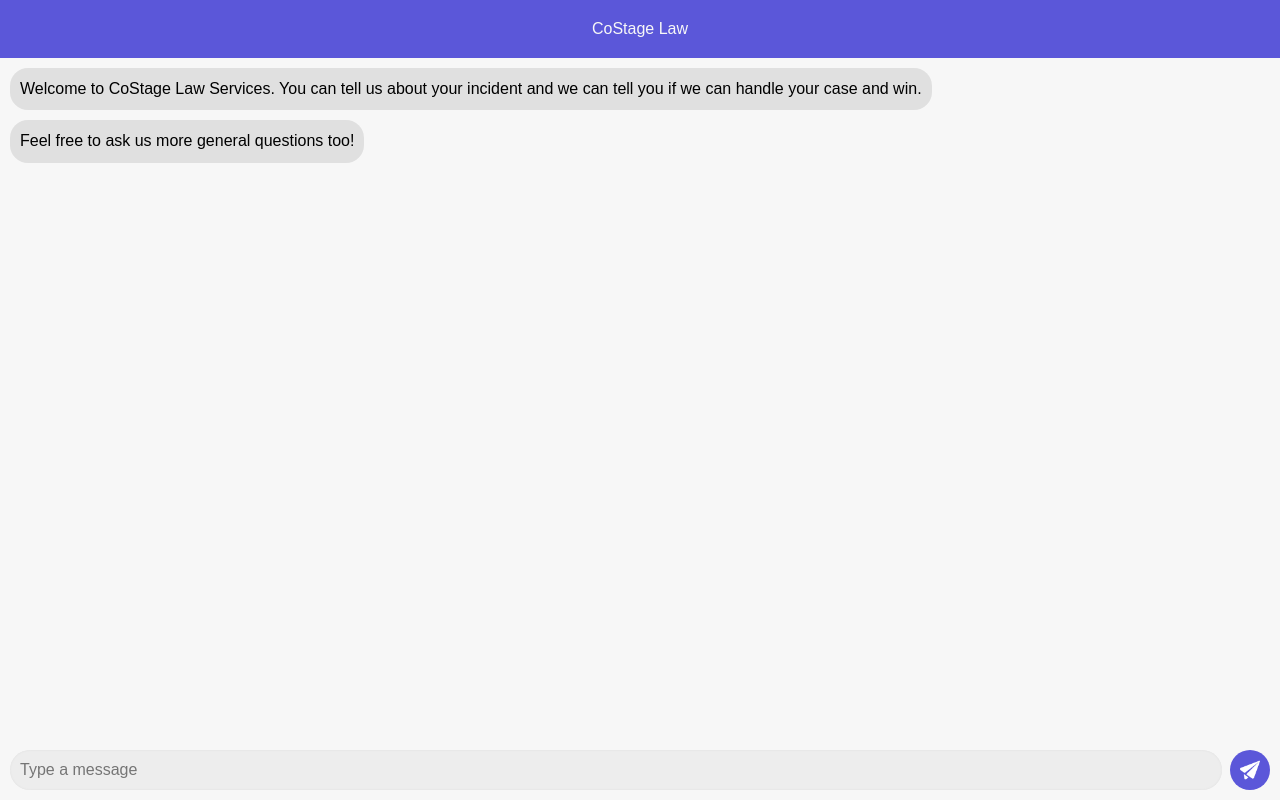
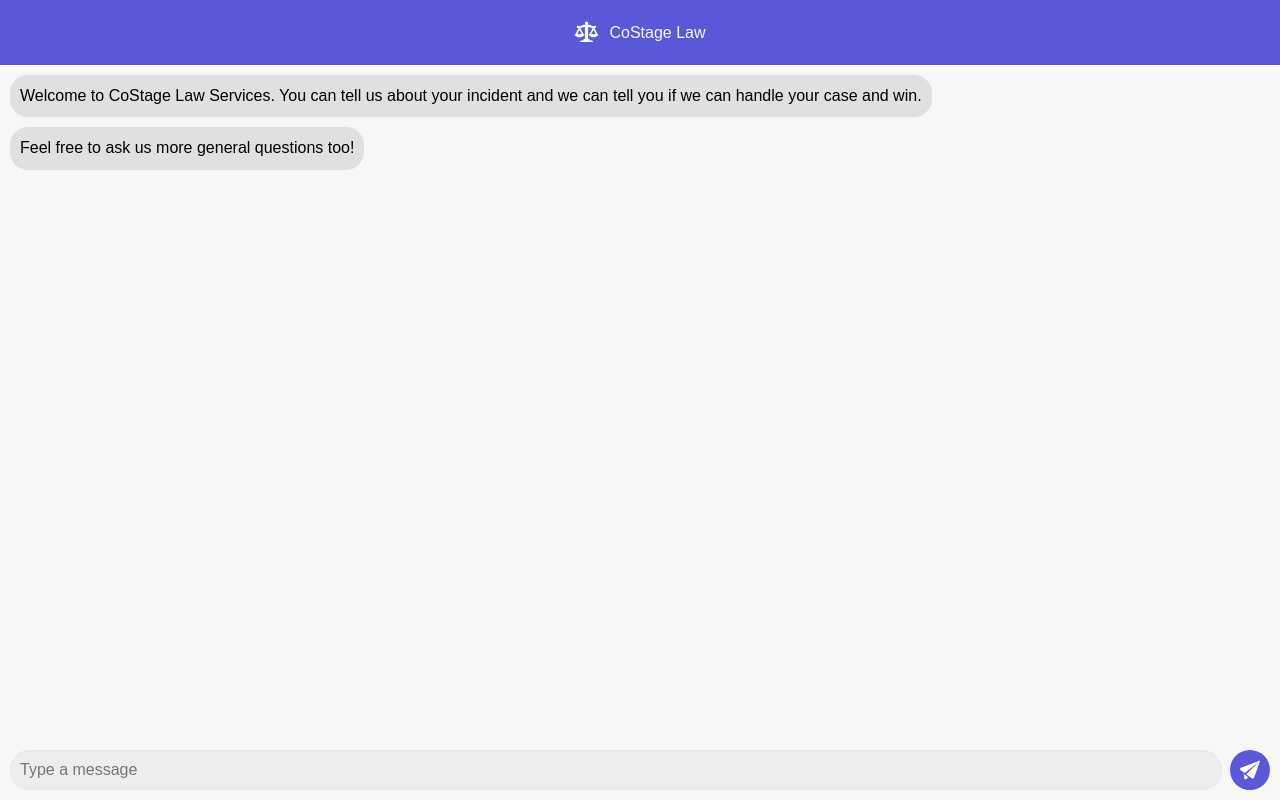
Before and after one commit to CoStage-AI/CoStage-Law, a website: page index.html in a window 1280 px wide. Drawn offline with Linux system fonts and the light colour scheme.

Commit message:
added logo to header and fixed styling to center it

```diff
--- a/index.html
+++ b/index.html
@@ -9,7 +9,9 @@
 </head>
 <body>
   <div id="chat-container">
-    <div id="chat-header">CoStage Law</div>
+    <div id="chat-header">
+      <img id="headerLogo" src="Logo1.png" alt="CoStage's Logo">
+      CoStage Law</div>
     <div id="chat-messages-container">
       <div class="chat-message bot-message">
         <span>Welcome to CoStage Law Services. You can tell us about your incident and we can tell you if we can handle your case and win.</span>
--- a/stylesGPT.css
+++ b/stylesGPT.css
@@ -24,6 +24,9 @@
     color: #f7f7f7;
     padding: 20px;
     text-align: center;
+    display: flex; /* Align items with flexbox */
+    justify-content: center; /* Center items horizontally */
+    align-items: center; /* Center items vertically */
 
   }
 
@@ -104,6 +107,12 @@
     text-align: center; /* ensure the text inside is centered if it wraps */
   }
 
+  #headerLogo {
+    width: 25px;
+    height: 25px;
+    margin-right: 10px;
+  }
+
 
   #chat-input, #chat-header {
     font-size: 16px; /* This is to prevent zooming on iPhone */
```
Also changed, not shown: Logo1.png (added).
